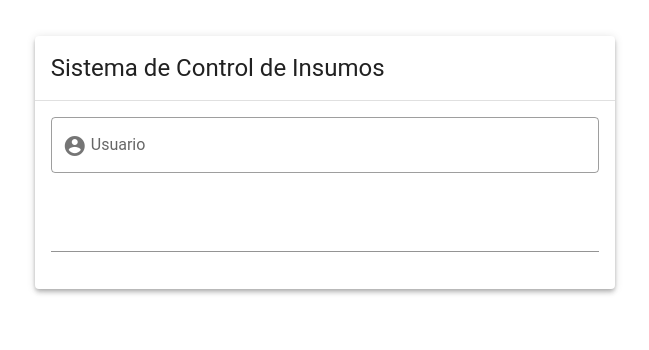
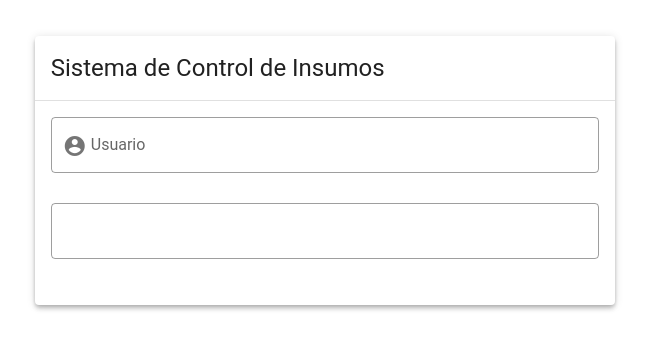
Before and after one commit to Alvin2807/insumos-frontend, a Vue app: page /#/ in a window 1280 px wide. Shown: the top 350 px of the page, without its empty margins (315-964 px from the left). Built offline with nearby package versions, Linux system fonts and the light colour scheme; a small style sheet from the web is missing.

Commit message:
Nuevos cambios

```diff
--- a/src/views/Login.vue
+++ b/src/views/Login.vue
@@ -27,6 +27,8 @@
                             </v-text-field>
 
                             <v-text-field
+                                outlined
+
 
                             >
 
```
